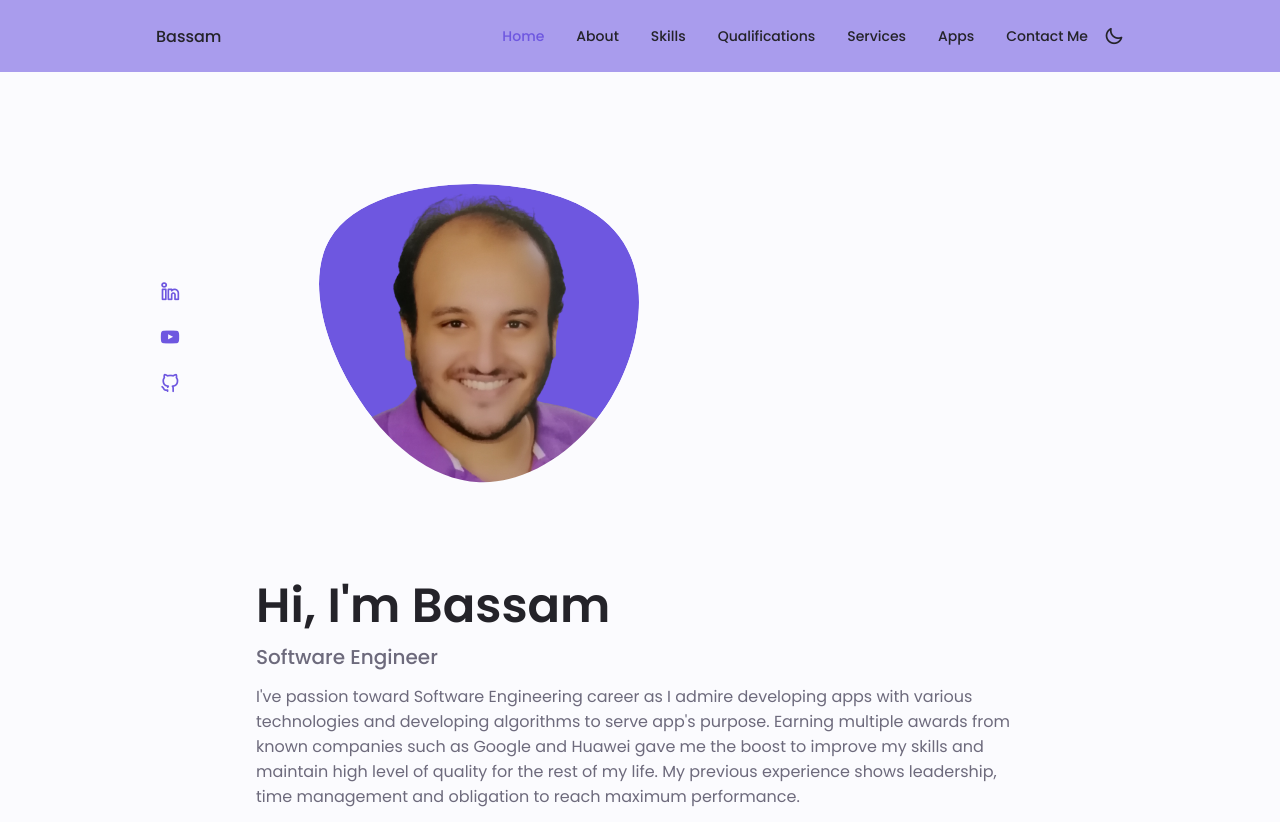
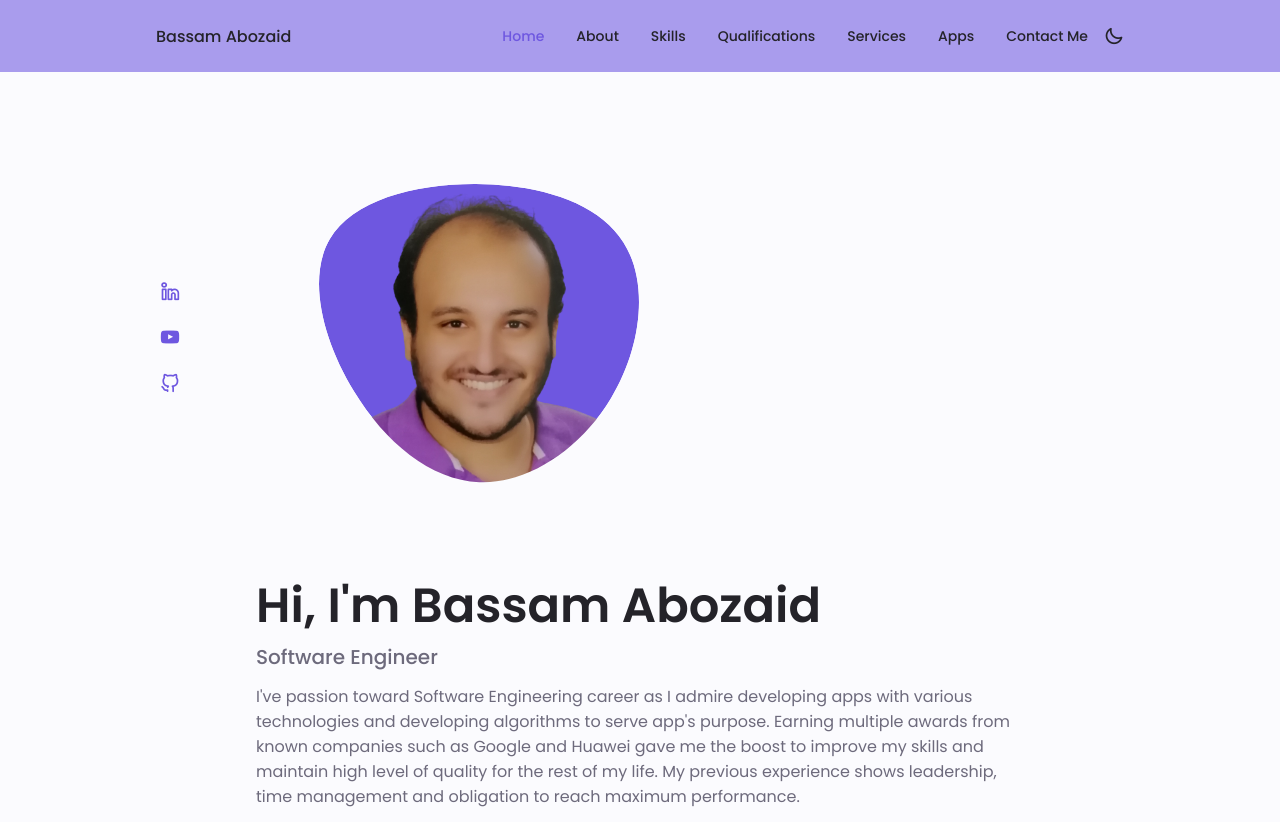
Before and after one commit to bssam1996/bssam1996.github.io, a PHP site: page / in a window 1280 px wide. Shown: the top 822 px of the page. Run offline with PHP 8.4, Linux system fonts and the light colour scheme.

Commit message:
Improving

```diff
--- a/assets/css/styles.css
+++ b/assets/css/styles.css
@@ -77,7 +77,7 @@ body.dark-theme{
     --text-color: hsl(var(--hue-color), 8%, 75%);
     --input-color: hsl(var(--hue-color), 29%, 16%);
     --body-color: hsl(var(--hue-color), 28%, 12%);
-    --container-color: hsl(--hue-color), 29%, 16%;
+    --container-color: hsl(var(--hue-color), 29%, 16%);
     --scroll-bar-color: hsl(var(--hue-color), 12%, 48%);
     --scroll-thumb-color: hsl(var(--hue-color), 12%, 36%);
 }
--- a/index.html
+++ b/index.html
@@ -26,7 +26,7 @@
         <!--==================== HEADER ====================-->
         <header class="header" id="header">
             <nav class="nav container">
-                <a href="#" class="nav__logo">Bassam</a>
+                <a href="#" class="nav__logo">Bassam Abozaid</a>
                 <div class="nav__menu" id="nav-menu">
                     <ul class="nav__list grid">
                         <li class="nav__item">
@@ -113,7 +113,7 @@
                         </div>
                     </div>
                     <div class="home__data">
-                        <h1 class="home__title">Hi, I'm Bassam</h1>
+                        <h1 class="home__title">Hi, I'm Bassam Abozaid</h1>
                         <h3 class="home__subtitle">Software Engineer</h3>
                         <p class="home__description">I've passion toward Software Engineering career as I admire developing apps with various technologies and developing algorithms to serve app's purpose.
 
```
